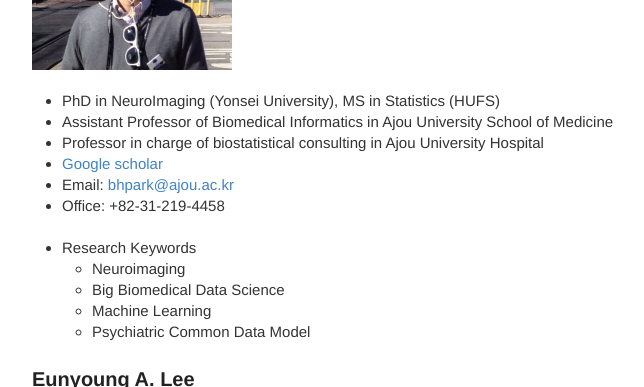
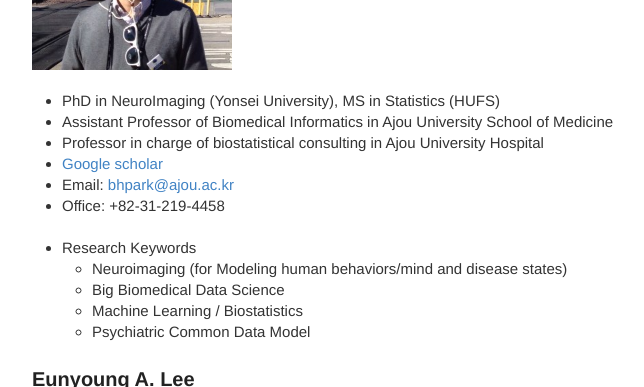
Before and after one commit to neurostat-lab/neurostat-lab.github.io, a Jekyll site: the page built from people.md, in a window 1280 px wide and 900 px high, scrolled down 379 px, cut to the strip 0-387 px from the top of the window. Shown: the whole strip, without its empty margins (248-892 px from the left). Built offline with Jekyll 4.4.1, drawn with Linux system fonts in a browser that asks for light colours; our own code applies the rules of GitHub Pages for plain Markdown files.

Commit message:
Update people.md

```diff
--- a/people.md
+++ b/people.md
@@ -14,9 +14,9 @@ permalink: /people/
  * Office: +82-31-219-4458<br>
  <br>
  * Research Keywords
-   * Neuroimaging
+   * Neuroimaging (for Modeling human behaviors/mind and disease states)
    * Big Biomedical Data Science
-   * Machine Learning
+   * Machine Learning / Biostatistics
    * Psychiatric Common Data Model
 
 
```
